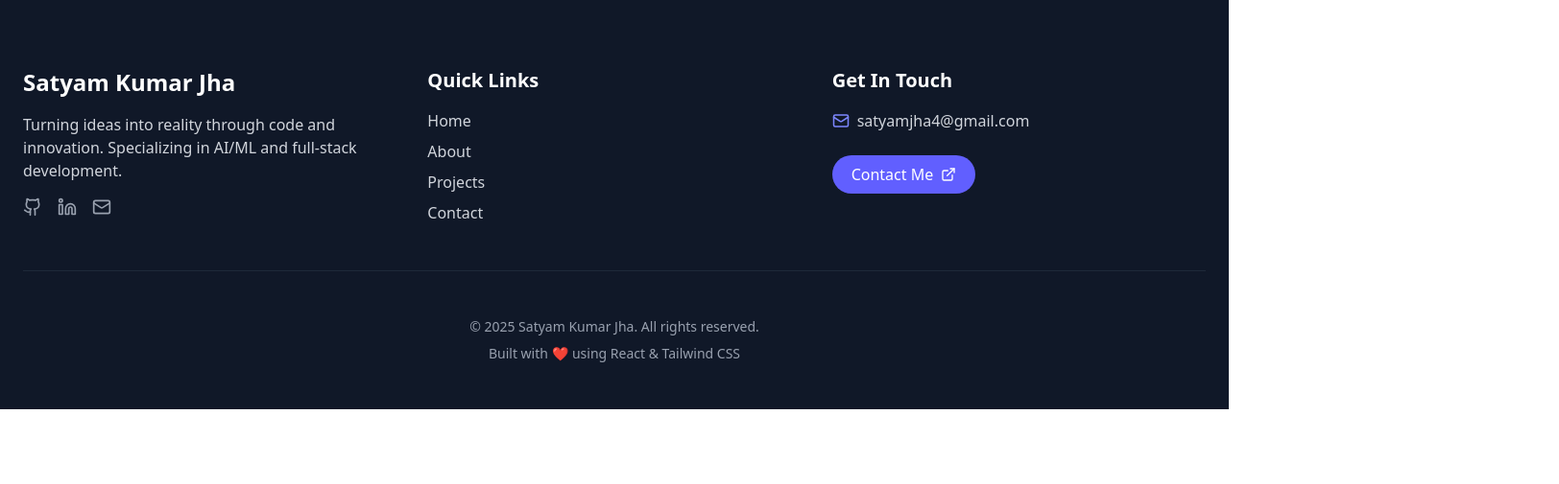
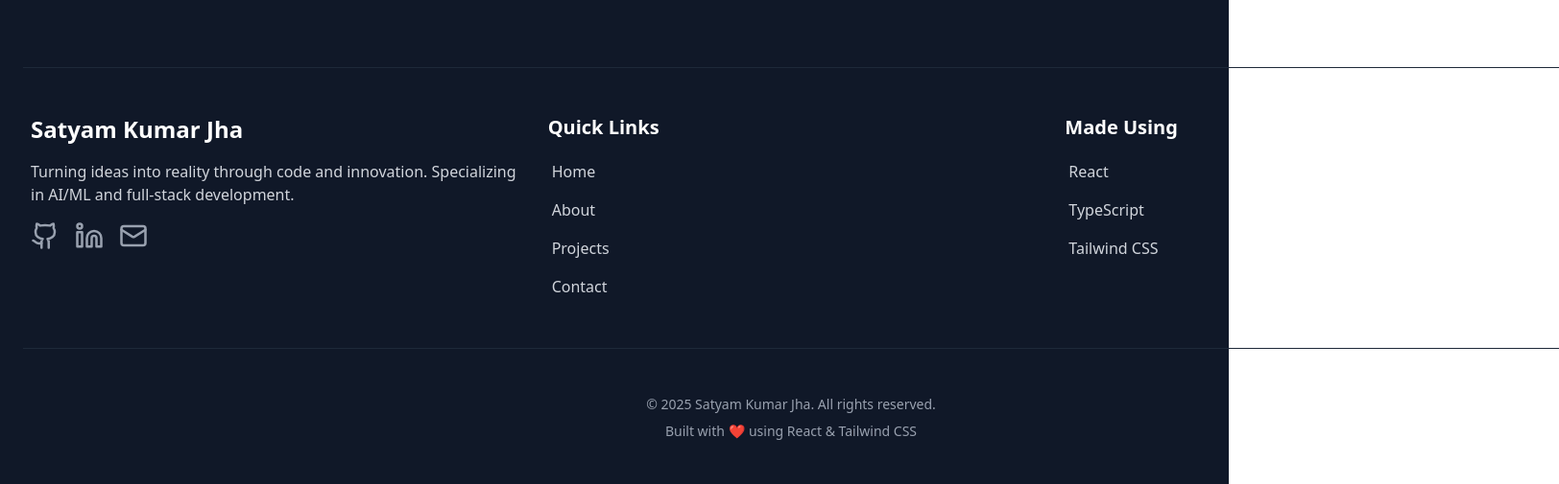
Before and after one commit to Satyamkumarjha4/My_Portfolio, a React (Vite) app in the folder Frontend/: page /projects in a window 1280 px wide. Shown: the part 2397-2902 px from the top of the page at 96% size, 1624 px wide, since content can reach past the window. Before the commit the page ends 2824 px from the top, so only its background shows below. Built offline with nearby package versions, Linux system fonts and the light colour scheme.

Commit message:
navbar and footer sorted

```diff
--- a/Frontend/src/ui/components/Footer.tsx
+++ b/Frontend/src/ui/components/Footer.tsx
@@ -1,14 +1,19 @@
 import type React from "react"
-import { Github, Linkedin, Mail, ExternalLink } from "lucide-react"
+import { Github, Linkedin, Mail } from "lucide-react"
 
 const Footer: React.FC = () => {
   const currentYear = new Date().getFullYear()
 
+  const navigateTo = (path: string) => {
+    window.location.href = path;
+  };
+
   return (
     <footer className="w-full bg-gray-900 text-white py-12 px-6">
-      <div className="max-w-7xl mx-auto">
+
+      <div className="w-400 mx-auto">
         {/* Top section with columns */}
-        <div className="grid grid-cols-1 md:grid-cols-3 gap-8 mb-12 border-b border-gray-800 pb-12">
+        <div className="grid grid-cols-1 md:grid-cols-3 gap-8 mb-12 border-y border-gray-800 py-12 px-2">
           {/* About column */}
           <div>
             <h3 className="text-2xl font-bold mb-4">Satyam Kumar Jha</h3>
@@ -16,16 +21,16 @@ const Footer: React.FC = () => {
               Turning ideas into reality through code and innovation. Specializing in AI/ML and full-stack development.
             </p>
             <div className="flex space-x-4 mt-4">
-              <a href="#" className="text-gray-400 hover:text-indigo-400 transition-colors">
-                <Github size={20} />
+              <a href="https://github.com/Satyamkumarjha4" target="_blank" className="text-gray-400 hover:text-indigo-400 transition-colors">
+                <Github size={30} />
                 <span className="sr-only">GitHub</span>
               </a>
-              <a href="#" className="text-gray-400 hover:text-indigo-400 transition-colors">
-                <Linkedin size={20} />
+              <a href="https://linkedin.com/in/satyamkumarjha4" target="_blank" className="text-gray-400 hover:text-indigo-400 transition-colors">
+                <Linkedin size={30} />
                 <span className="sr-only">LinkedIn</span>
               </a>
-              <a href="#" className="text-gray-400 hover:text-indigo-400 transition-colors">
-                <Mail size={20} />
+              <a href="mailto:satyamjha4@gmail.com" className="text-gray-400 hover:text-indigo-400 transition-colors">
+                <Mail size={30} />
                 <span className="sr-only">Email</span>
               </a>
             </div>
@@ -36,23 +41,23 @@ const Footer: React.FC = () => {
             <h3 className="text-xl font-semibold mb-4">Quick Links</h3>
             <ul className="space-y-2">
               <li>
-                <a href="/" className="text-gray-300 hover:text-indigo-400 transition-colors flex items-center">
-                  <span>Home</span>
+                <a onClick={() => navigateTo('/')}  className="text-gray-300 hover:text-indigo-400 transition-colors flex items-center">
+                  <span className="transition-transform duration-300 p-1 hover:scale-110 hover:bg-gray-800 rounded-md">Home</span>
                 </a>
               </li>
               <li>
-                <a href="/About" className="text-gray-300 hover:text-indigo-400 transition-colors flex items-center">
-                  <span>About</span>
+                <a onClick={() => navigateTo('/About')}  className="text-gray-300 hover:text-indigo-400 transition-colors flex items-center">
+                  <span className="transition-transform duration-300 p-1 hover:scale-110 hover:bg-gray-800 rounded-md">About</span>
                 </a>
               </li>
               <li>
-                <a href="/Projects" className="text-gray-300 hover:text-indigo-400 transition-colors flex items-center">
-                  <span>Projects</span>
+                <a onClick={() => navigateTo('/Projects')}  className="text-gray-300 hover:text-indigo-400 transition-colors flex items-center">
+                  <span className="transition-transform duration-300 p-1 hover:scale-110 hover:bg-gray-800 rounded-md">Projects</span>
                 </a>
               </li>
               <li>
-                <a href="Contact" className="text-gray-300 hover:text-indigo-400 transition-colors flex items-center">
-                  <span>Contact</span>
+                <a onClick={() => navigateTo('/Contact')}  className="text-gray-300 hover:text-indigo-400 transition-colors flex items-center">
+                  <span className="transition-transform duration-300 p-1 hover:scale-110 hover:bg-gray-800 rounded-md">Contact</span>
                 </a>
               </li>
             </ul>
@@ -60,24 +65,18 @@ const Footer: React.FC = () => {
 
           {/* Contact info */}
           <div>
-            <h3 className="text-xl font-semibold mb-4">Get In Touch</h3>
-            <div className="space-y-3">
-              <p className="text-gray-300 flex items-center">
-                <Mail size={18} className="mr-2 text-indigo-400" />
-                <a href="mailto:satyamjha4@gmail.com" className="hover:text-indigo-400 transition-colors">
-                  satyamjha4@gmail.com
-                </a>
-              </p>
-              <div className="mt-6">
-                <a
-                  href="#contact"
-                  className="bg-indigo-500 text-white px-5 py-2 rounded-full hover:bg-indigo-600 transition duration-300 inline-flex items-center"
-                >
-                  Contact Me
-                  <ExternalLink size={16} className="ml-2" />
-                </a>
-              </div>
-            </div>
+            <h3 className="text-xl font-semibold mb-4">Made Using</h3>
+            <ul className="space-y-2">
+              <li className="text-gray-300 hover:text-indigo-400 transition-colors flex items-center">
+                <span className="transition-transform duration-300 p-1 hover:scale-110 hover:bg-gray-800 rounded-md">React</span>
+              </li>
+              <li className="text-gray-300 hover:text-indigo-400 transition-colors flex items-center">
+                <span className="transition-transform duration-300 p-1 hover:scale-110 hover:bg-gray-800 rounded-md">TypeScript</span>
+              </li>
+              <li className="text-gray-300 hover:text-indigo-400 transition-colors flex items-center">
+                <span className="transition-transform duration-300 p-1 hover:scale-110 hover:bg-gray-800 rounded-md">Tailwind CSS</span>
+              </li>
+            </ul>
           </div>
         </div>
 
--- a/Frontend/src/ui/components/Navbar.tsx
+++ b/Frontend/src/ui/components/Navbar.tsx
@@ -1,4 +1,4 @@
-import React from 'react';
+import React, {useEffect, useState} from 'react';
 import Image from '../../../public/S.png';
 
 
@@ -9,12 +9,44 @@ const navigateTo = (path:string) => {
 
 
 const Navbar: React.FC = () => {
+
+    const [visible, setVisible] = useState(true);
+    const [lastScrollY, setLastScrollY] = useState(0);
+
+    useEffect(() => {
+        const handleScroll = () => {
+        const currentScrollY = window.scrollY;
+
+        // Show navbar when at the top or scrolling up
+        if (currentScrollY <= 0) {
+            setVisible(true);
+        }
+        // Hide when scrolling down
+        else if (currentScrollY > lastScrollY) {
+            setVisible(false);
+        }
+        // Show when scrolling up
+        else {
+            setVisible(true);
+        }
+
+        setLastScrollY(currentScrollY);
+        };
+
+        window.addEventListener('scroll', handleScroll, { passive: true });
+
+        return () => {
+        window.removeEventListener('scroll', handleScroll);
+        };
+    }, [lastScrollY]);
+
+
     return (
         <>
             <nav className='fixed top-0 left-0 w-full flex justify-between items-center p-4 h-20 z-10'>
-                <div className='w-20 p-2'><img src={Image} alt="logo" className='rounded-full mt-4' onClick={() => navigateTo('/') }/></div>
-                <div className='bg-gray-800 w-1/4 h-full rounded-full px-4 gap-10'>
-                <ul className='flex space-x-4 justify-center items-center justify-between h-full'>
+                <div className='w-16 p-2'><img src={Image} alt="logo" className='rounded-full mt-4 transition-transform duration-300 hover:scale-110 hover:shadow-md hover:bg-gray-300' onClick={() => navigateTo('/') }/></div>
+                <div className={`bg-gray-800 w-1/4 h-full rounded-full px-4 gap-10 transition-transform duration-300 ${visible ? '' : 'hidden'}`}>
+                <ul className={'flex space-x-4 justify-center items-center justify-between h-full'}>
                     <li onClick={() => navigateTo('/')} className='text-white hover:bg-gray-600 rounded-full cursor-pointer text-lg p-2'>Home</li>
                     <li onClick={() => navigateTo('/about')} className='text-white hover:bg-gray-600 rounded-full cursor-pointer text-lg p-2'>About</li>
                     <li onClick={() => navigateTo('/projects')} className='text-white hover:bg-gray-600 rounded-full cursor-pointer text-lg p-2'>Projects</li>
--- a/Frontend/src/ui/components/Window.tsx
+++ b/Frontend/src/ui/components/Window.tsx
@@ -1,4 +1,4 @@
-import React, { useState } from "react";
+import { useState } from "react";
 
 const Window = () => {
   const [copied, setCopied] = useState(false);
```
